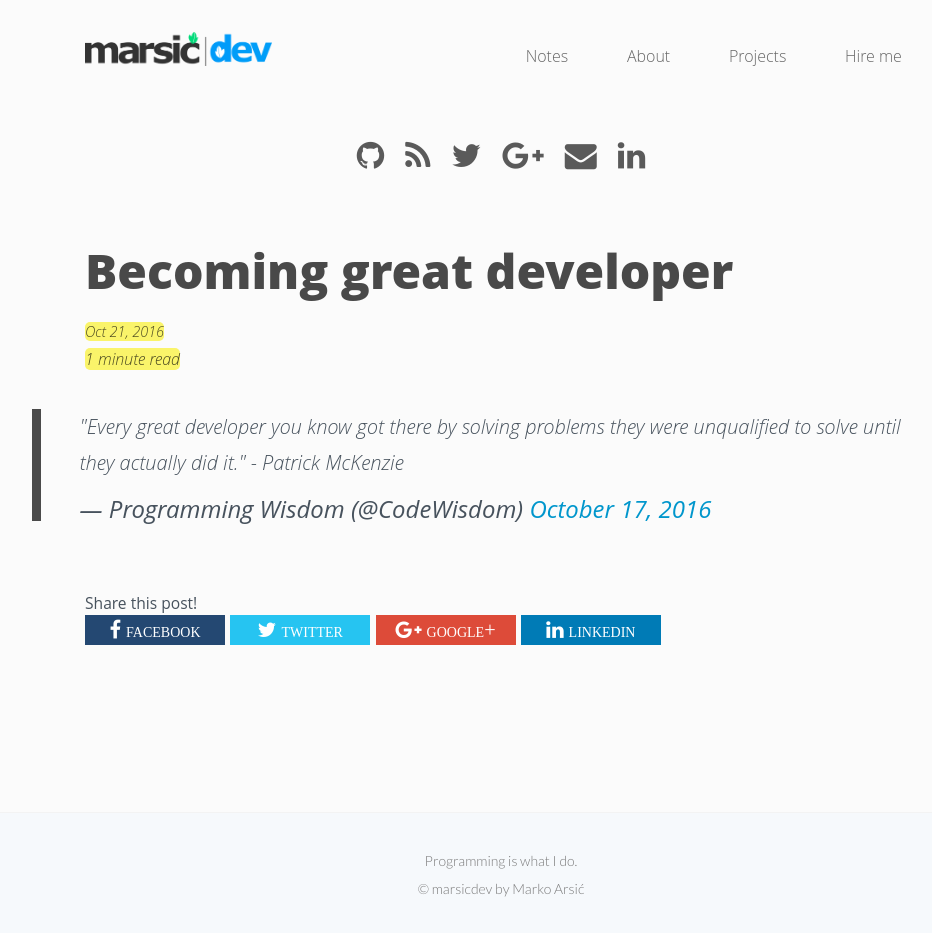
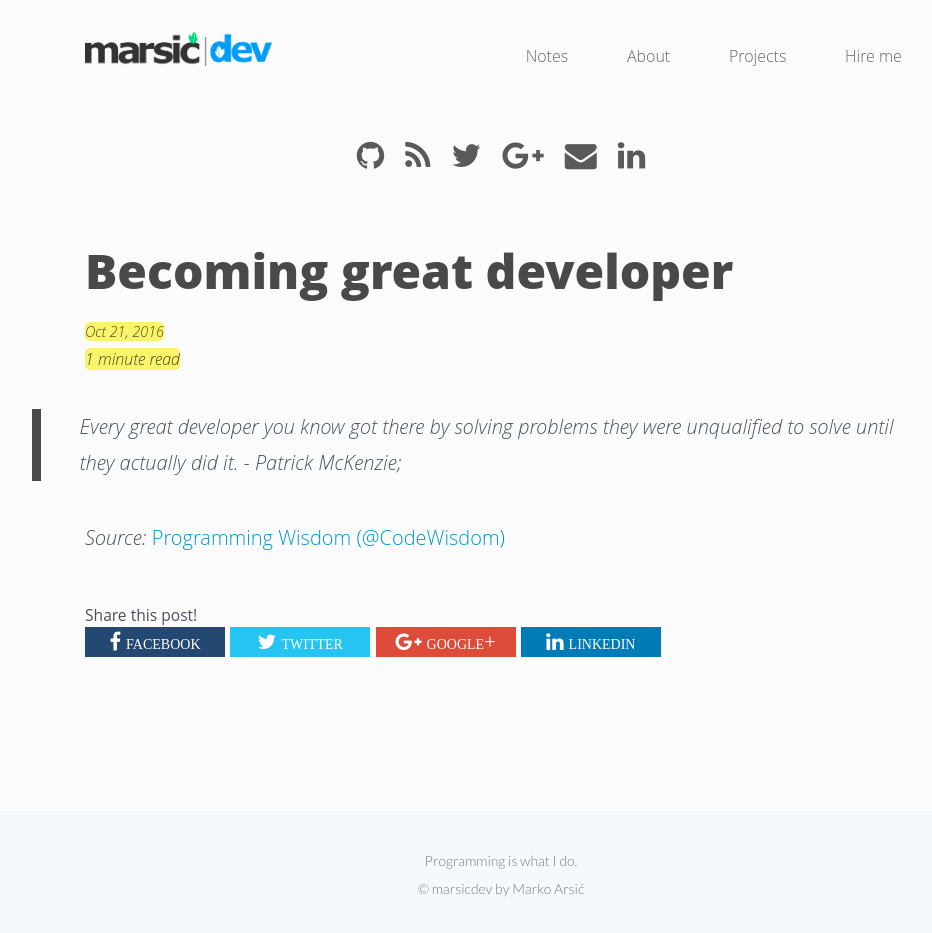
Before and after one commit to marsicdev/marsicdev.github.io, a Jekyll site: the page built from _posts/2016-10-22-becoming-great-developer.md, in a window 1280 px wide. Shown: the whole page, without its empty margins (139-1071 px from the left). Built offline with Jekyll 4.4.1, drawn with Linux system fonts in a browser that asks for light colours; nearby versions of some CDN libraries; comment, search, counter and statistics services are not loaded.

Commit message:
Update 2016-10-22-becoming-great-developer.md

```diff
--- a/_posts/2016-10-22-becoming-great-developer.md
+++ b/_posts/2016-10-22-becoming-great-developer.md
@@ -6,5 +6,6 @@ author:     "Marko Arsic"
 summary:    Programming Wisdom
 ---
 
-<blockquote class="twitter-tweet" data-lang="en"><p lang="en" dir="ltr">&quot;Every great developer you know got there by solving problems they were unqualified to solve until they actually did it.&quot; - Patrick McKenzie</p>&mdash; Programming Wisdom (@CodeWisdom) <a href="https://twitter.com/CodeWisdom/status/788071840841396224">October 17, 2016</a></blockquote>
-<script async src="//platform.twitter.com/widgets.js" charset="utf-8"></script>
+> Every great developer you know got there by solving problems they were unqualified to solve until they actually did it. - Patrick McKenzie;
+
+*Source:* [Programming Wisdom (@CodeWisdom)](https://twitter.com/CodeWisdom/status/788071840841396224)
```
